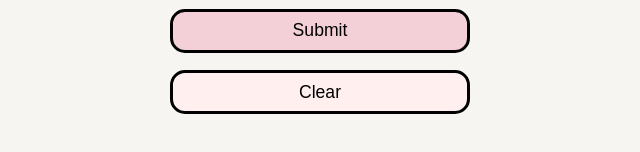
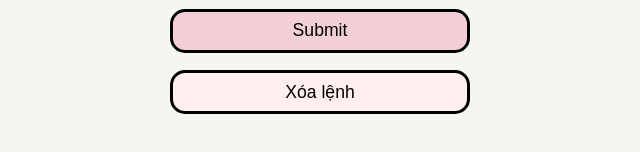
Before and after one commit to CPU-THDang/nhat_ky_giao_dich, a plain HTML site: page index.html in a window 1280 px wide. Shown: the part 1257-1409 px from the top of the page, 320-960 px from the left. Drawn offline with Linux system fonts and the light colour scheme.

Commit message:
Update index.html

```diff
--- a/index.html
+++ b/index.html
@@ -59,7 +59,7 @@
                 </div>
                 <div id="submit">
                     <input type="submit" value="Submit" />
-                    <button type="button" id="clear-form">Clear</button>
+                    <button id="clear-trade">Xóa lệnh</button>
                 </div>
             </form>
         </div>
```
